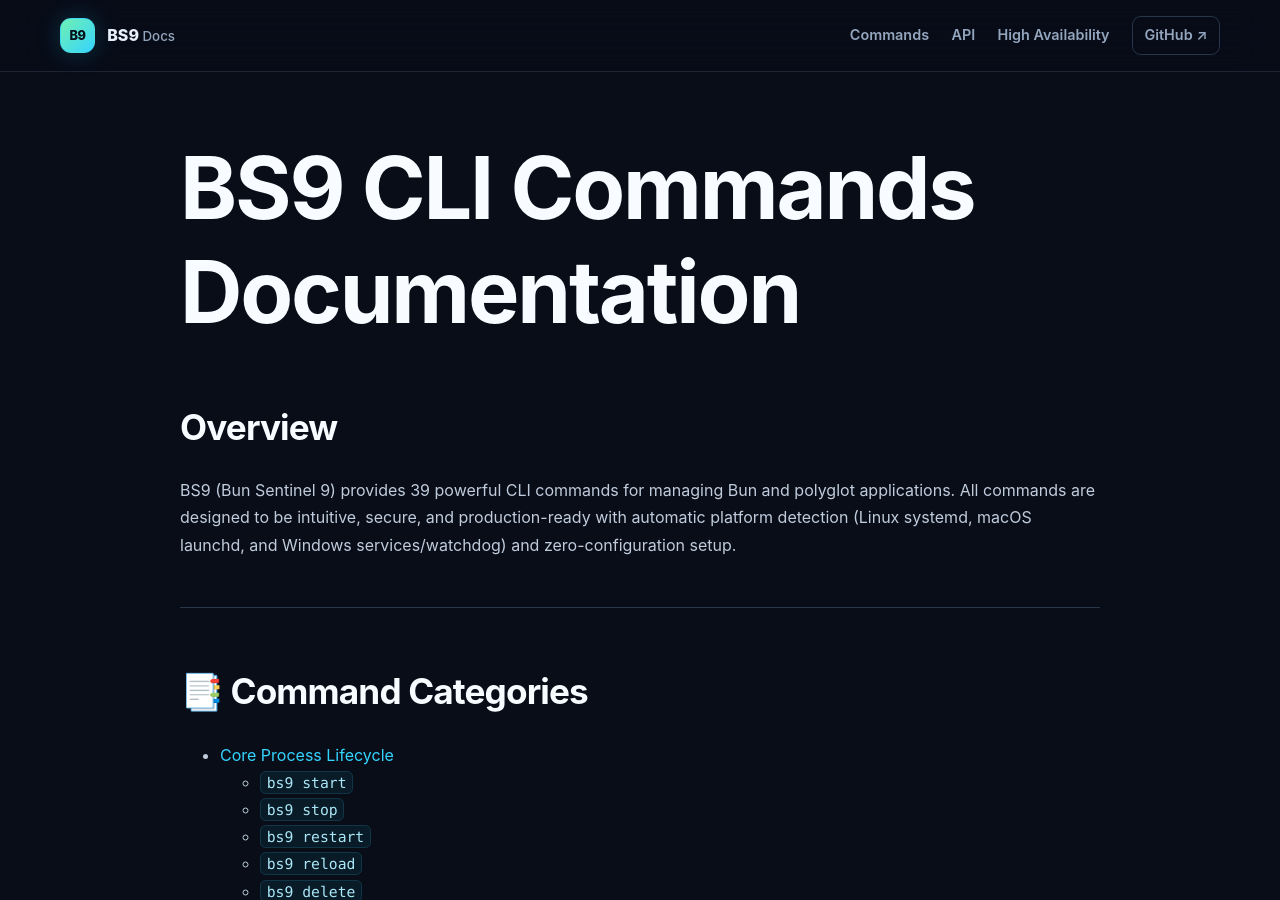
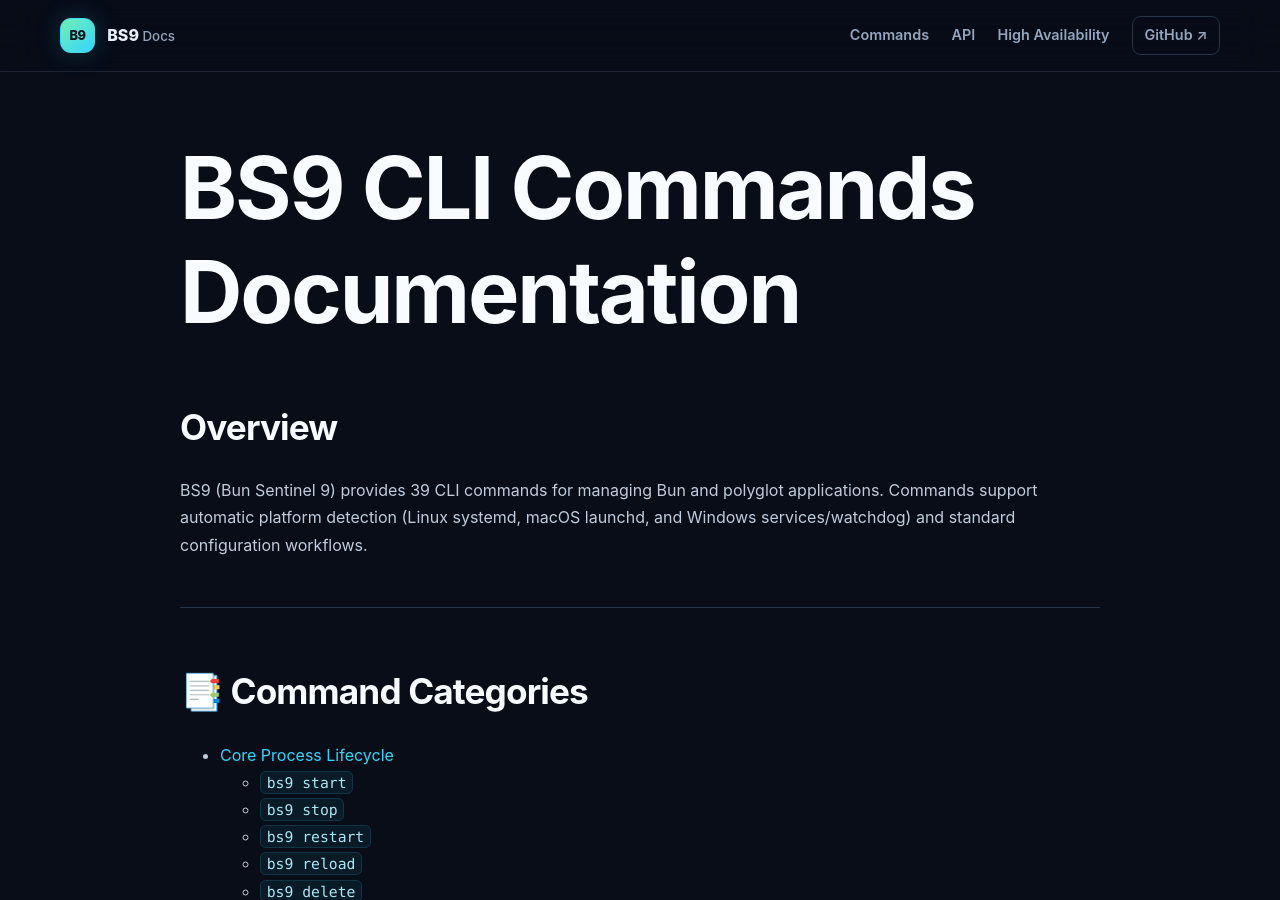
Before and after one commit to xarhang/bs9, a Jekyll site: the page built from COMMANDS.md, in a window 1280 px wide and 900 px high. Built offline with Jekyll 4.4.1, drawn with Linux system fonts in a browser that asks for light colours.

Commit message:
docs: tone down promotional language across readme and docs

```diff
--- a/COMMANDS.md
+++ b/COMMANDS.md
@@ -9,7 +9,7 @@ permalink: /commands/
 
 ## Overview
 
-BS9 (Bun Sentinel 9) provides 39 powerful CLI commands for managing Bun and polyglot applications. All commands are designed to be intuitive, secure, and production-ready with automatic platform detection (Linux systemd, macOS launchd, and Windows services/watchdog) and zero-configuration setup.
+BS9 (Bun Sentinel 9) provides 39 CLI commands for managing Bun and polyglot applications. Commands support automatic platform detection (Linux systemd, macOS launchd, and Windows services/watchdog) and standard configuration workflows.
 
 ---
 
```
